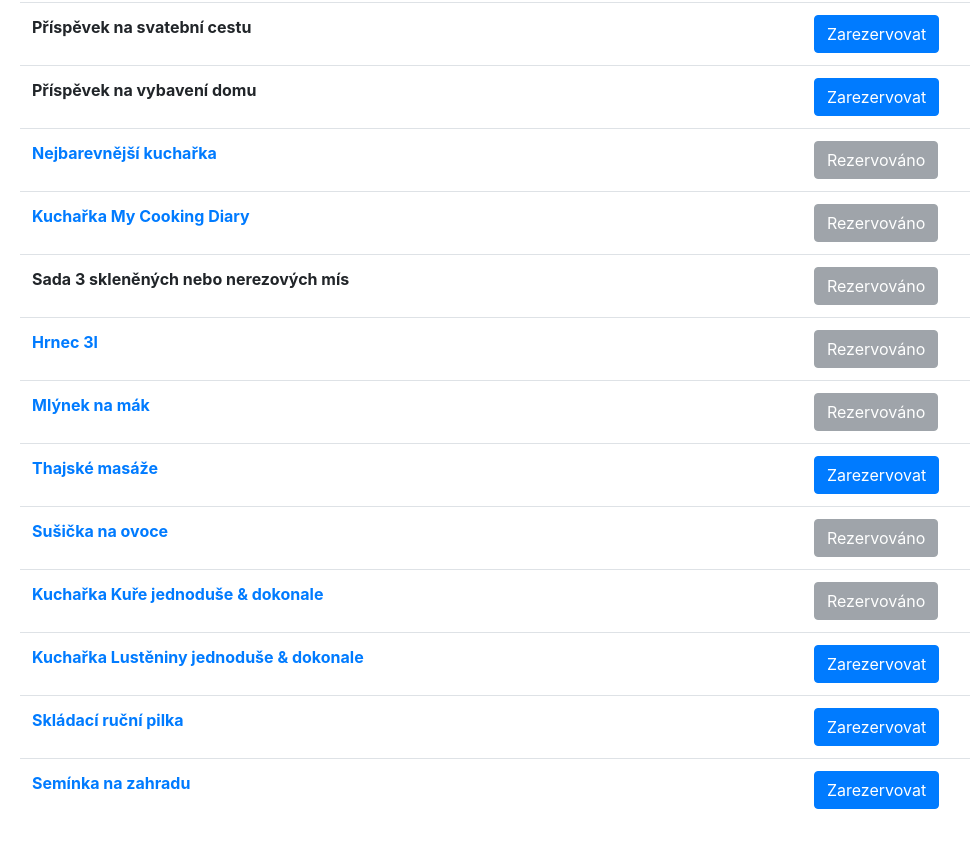
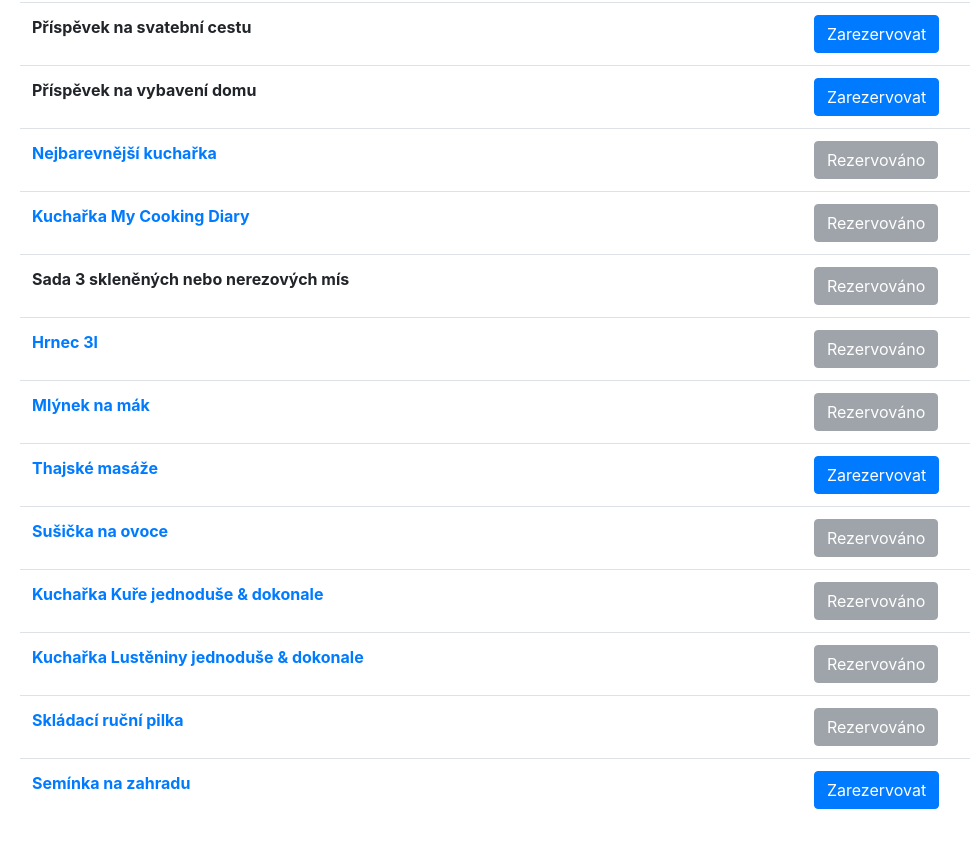
Before and after one commit to AlesRuzickaEu/WeddingWeb, a website: page index.html in a window 1280 px wide. Shown: the part 4853-5700 px from the top of the page, without its empty margins (65-1035 px from the left). Drawn offline with nearby package versions, Linux system fonts and the light colour scheme; some packages are replaced by stand-ins of ours.

Commit message:
AutoUpdate Wedding Gifts 2018-05-28T22:04:45

```diff
--- a/index.html
+++ b/index.html
@@ -340,7 +340,7 @@ cestovni tipy ???udelat media query? -->
                 <a href="https://www.kosmas.cz/knihy/240137/zelenina-a-lusteniny-jednoduse-dokonale/">Kuchařka Lustěniny jednoduše & dokonale</a>
               </th>
               <td>
-                <input class="btn btn-primary" type="submit" value="Zarezervovat" name="KucharkaZelenina">
+                <input class="btn btn-secondary" type="submit" value="Rezervováno" name="KucharkaZelenina" disabled>
               </td>
             </tr>
             <tr>
@@ -348,7 +348,7 @@ cestovni tipy ???udelat media query? -->
                 <a href="https://www.bushcraftshop.cz/bushcraftshop/eshop/14-1-RUCNI-PILY/0/5/2354-Pilka-Silky-Pocketboy-170-10-black">Skládací ruční pilka</a>
               </th>
               <td>
-                <input class="btn btn-primary" type="submit" value="Zarezervovat" name="RucniPilka">
+                <input class="btn btn-secondary" type="submit" value="Rezervováno" name="RucniPilka" disabled>
               </td>
             </tr>
             <tr>
```
